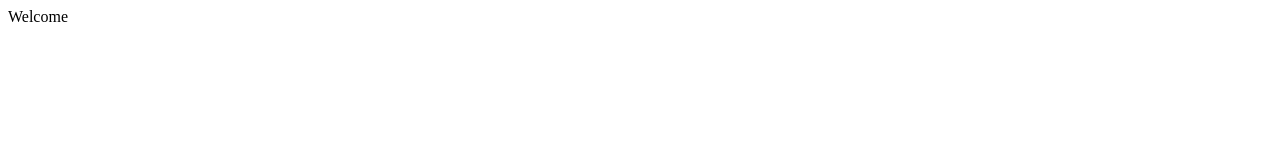
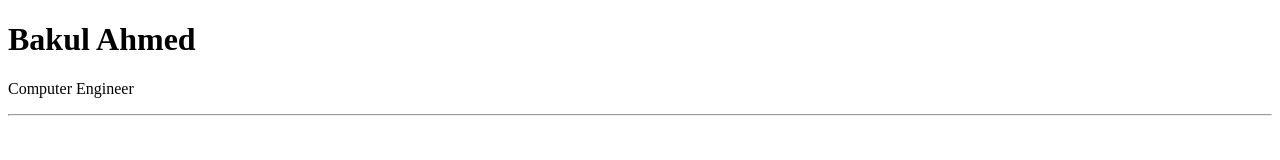
Before and after one commit to BakulBd/portfolio-html, a plain HTML site: page index.html in a window 1280 px wide. Drawn offline with Linux system fonts and the light colour scheme.

Commit message:
Added header

```diff
--- a/index.html
+++ b/index.html
@@ -3,9 +3,18 @@
 <head>
     <meta charset="UTF-8">
     <meta name="viewport" content="width=device-width, initial-scale=1.0">
-    <title>Document</title>
+    <title>Bakul</title>
 </head>
 <body>
-    Welcome
+
+    <!--Section:intro-->
+    <header>
+        <h1>Bakul Ahmed</h1>
+        <p>Computer Engineer</p>
+    </header></body><hr/>
+    <!--Section:About me-->
+    <!--Section:Skills-->
+    <!--Section:contact-->
+
 </body>
 </html>
```
